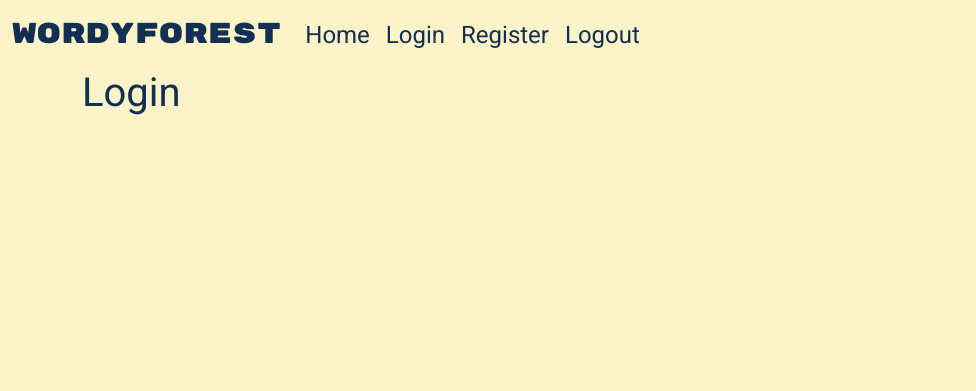
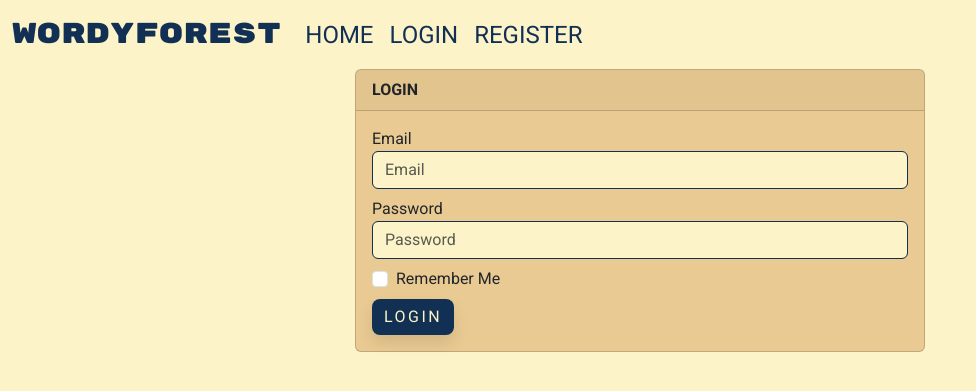
Before and after one commit to cuberkam/wordyforest, a Django app: page /auth/login/ in a window 1280 px wide. Shown: the top 391 px of the page, without its empty margins (0-976 px from the left). Run offline with Django 4.2, Linux system fonts and the light colour scheme; some libraries are stand-ins or nearby versions.

Commit message:
Add login, register, logout

```diff
--- a/static/css/base.css
+++ b/static/css/base.css
@@ -156,7 +156,7 @@ body {
 }
 
 .p-20 {
-    padding: 1.25rem;
+    padding: 1rem;
 }
 
 .a-text {
@@ -572,3 +572,7 @@ body::-webkit-scrollbar-thumb {
 }
 
 /* #endregion 404 */
+
+li {
+    text-decoration: none;
+}
--- a/templates/base.html
+++ b/templates/base.html
@@ -14,6 +14,17 @@
 <body>
   {% include "includes/navbar.html" %}
   <div class="container">
+    {% if messages %}
+
+    {% for message in messages %}
+    {% if message.tags == "info" %}
+    <div class="alert alert-danger">{{ message }}</div>
+    {% else %}
+    <div class="alert alert-{{ message.tags }}">{{ message }}</div>
+    {% endif %}
+    {% endfor %}
+    {% endif %}
+
     {% block content %} {% endblock %}
   </div>
   <script src="{% static 'js/bootstrap.min.js'%}"></script>
--- a/templates/includes/navbar.html
+++ b/templates/includes/navbar.html
@@ -4,21 +4,32 @@
       aria-controls="navbarTogglerDemo01" aria-expanded="false" aria-label="Toggle navigation">
       <span class="navbar-toggler-icon"></span>
     </button>
-    <div class="collapse navbar-collapse" id="navbarTogglerDemo01">
+    <div class="collapse navbar-collapse">
       <a class="navbar-brand logo" href="{% url 'index' %}">WORDYFOREST</a>
       <ul class="navbar-nav mb-2 mb-lg-0 mt-0">
         <li class="nav-item">
-          <a class="nav-link link py-0" href="{% url 'index' %}">Home</a>
+          <a class="nav-link link py-0" href="{% url 'index' %}">HOME</a>
+        </li>
+        {% if request.user.is_authenticated %}
+        <li class="nav-item">
+          <span class="nav-link link py-0">{{request.user}}</span>
+        </li>
+        {% if request.user.is_superuser %}
+        <li class="nav-item">
+          <a class="nav-link link py-0" href="/admin/" target="_blank">ADMIN PANEL</a>
+        </li>
+        {% endif %}
+        <li class="nav-item">
+          <a class="nav-link link py-0" href="{% url 'logout' %}">LOGOUT</a>
+        </li>
+        {% else %}
+        <li class="nav-item">
+          <a class="nav-link link py-0" href="{% url 'login' %}">LOGIN</a>
         </li>
         <li class="nav-item">
-          <a class="nav-link link py-0" href="{% url 'login' %}">Login</a>
+          <a class="nav-link link py-0" href="{% url 'register' %}">REGISTER</a>
         </li>
-        <li class="nav-item">
-          <a class="nav-link link py-0" href="{% url 'register' %}">Register</a>
-        </li>
-        <li class="nav-item">
-          <a class="nav-link link py-0" href="{% url 'logout' %}">Logout</a>
-        </li>
+        {% endif %}
       </ul>
     </div>
   </div>
--- a/templates/login.html
+++ b/templates/login.html
@@ -1,5 +1,30 @@
 {% extends 'base.html' %}
-{% block title %}Login{% endblock %}
+{% block title %}Login or Register{% endblock %}
 {% block content %}
-<h1>Login</h1>
+<div class="row justify-content-md-center">
+    <div class="col-6 card p-0 ">
+        <div class="card-header fw-bold">
+            LOGIN
+        </div>
+        <div class="card-body">
+            <form method="post">
+                {% csrf_token %}
+                <div class="form-group mb-2">
+                    <label for="InputEmail">Email</label>
+                    {{form.email}}
+                </div>
+                <div class="form-group mb-2">
+                    <label for="InputPassword">Password</label>
+                    {{form.password}}
+                    <!-- <a href="#" class="a-text">Forget my password</a> -->
+                </div>
+                <div class="form-group form-check mb-2">
+                    {{form.rememberme}}
+                    <label class="form-check-label" for="rememberme">Remember Me</label>
+                </div>
+                <button class="button button-light" style="height: auto;">LOGIN</button>
+            </form>
+        </div>
+    </div>
+</div>
 {% endblock %}
--- a/users/forms.py
+++ b/users/forms.py
@@ -1,42 +1,78 @@
 from django import forms
+from django.contrib.auth import get_user_model
 from django.contrib.auth.forms import UserChangeForm, UserCreationForm
-
-from .models import CustomUser
 
 
 class LoginForm(forms.Form):
-    email = forms.CharField(label="Email")
-    password = forms.CharField(label="Password", widget=forms.PasswordInput)
+    email = forms.CharField(
+        max_length=100,
+        min_length=4,
+        label="Email",
+        widget=forms.TextInput(attrs={"class": "form-control", "placeholder": "Email"}),
+    )
+    password = forms.CharField(
+        max_length=16,
+        min_length=8,
+        label="Password",
+        widget=forms.PasswordInput(
+            attrs={"class": "form-control", "placeholder": "Password"}
+        ),
+    )
+    rememberme = forms.BooleanField(
+        label="Remember Me",
+        required=False,
+        widget=forms.CheckboxInput(attrs={"class": "form-check-input"}),
+    )
 
 
 class RegisterForm(forms.Form):
-    email = forms.CharField(max_length=50, label="Email")
+    email = forms.EmailField(
+        label="Email",
+        widget=forms.EmailInput(
+            attrs={"class": "form-control", "placeholder": "Email"}
+        ),
+    )
     password = forms.CharField(
-        max_length=20, label="Password", widget=forms.PasswordInput
+        max_length=16,
+        min_length=8,
+        label="Password",
+        widget=forms.PasswordInput(
+            attrs={"class": "form-control", "placeholder": "Password"}
+        ),
     )
-    password_confirm = forms.CharField(
-        max_length=20, label="Password Confirm", widget=forms.PasswordInput
+    password2 = forms.CharField(
+        max_length=16,
+        min_length=8,
+        label="Password Check",
+        widget=forms.PasswordInput(
+            attrs={"class": "form-control", "placeholder": "Password Check"}
+        ),
     )
 
     def clean(self):
         email = self.cleaned_data.get("email")
         password = self.cleaned_data.get("password")
-        password_confirm = self.cleaned_data.get("password_confirm")
+        password2 = self.cleaned_data.get("password2")
 
-        if password and password_confirm and password != password_confirm:
-            raise forms.ValidationError("Parolalar Eşleşmiyor")
+        if password and password2 and password != password2:
+            raise forms.ValidationError("Passwords do not match")
 
-        values = {"username": email, "password": password}
+        is_user = get_user_model().objects.filter(email=email)
+
+        if is_user.exists():
+            raise forms.ValidationError("This email already in use")
+
+        values = {"email": email, "password": password}
         return values
 
 
 class CustomUserCreationForm(UserCreationForm):
     class Meta:
-        model = CustomUser
+        model = get_user_model()
         fields = ("username", "email")
 
 
 class CustomUserChangeForm(UserChangeForm):
     class Meta:
-        model = CustomUser
+        model = get_user_model()
         fields = ("username", "email")
--- a/users/urls.py
+++ b/users/urls.py
@@ -3,7 +3,7 @@ from django.urls import path
 from . import views
 
 urlpatterns = [
-    path("login/", views.login, name="login"),
+    path("login/", views.login_user, name="login"),
     path("register/", views.register, name="register"),
-    path("logout/", views.logout, name="logout"),
+    path("logout/", views.logout_user, name="logout"),
 ]
--- a/users/views.py
+++ b/users/views.py
@@ -1,13 +1,58 @@
-from django.shortcuts import render
+from django.contrib import messages
+from django.contrib.auth import authenticate, login, logout
+from django.contrib.auth.decorators import login_required
+from django.shortcuts import redirect, render
+
+from . import forms
+from .models import CustomUser
 
 
-def login(request):
-    return render(request, "login.html")
+def login_user(request):
+    form = forms.LoginForm(request.POST or None)
+
+    context = {"form": form}
+
+    if form.is_valid():
+        email = form.cleaned_data.get("email")
+        password = form.cleaned_data.get("password")
+
+        user = authenticate(email=email, password=password)
+
+        if user is None:
+            messages.error(request, "Wrong email or password")
+            return render(request, "login.html", context)
+
+        if form.cleaned_data.get("rememberme"):
+            request.session.set_expiry(1209600)  # 2 Weeks
+
+        login(request, user)
+        return redirect("index")
+
+    return render(request, "login.html", context)
 
 
 def register(request):
-    return render(request, "register.html")
+    form = forms.RegisterForm(request.POST or None)
+    form_errors = dict(form.errors)["__all__"][0]
+
+    if form.is_valid():
+        email = form.cleaned_data.get("email")
+        password = form.cleaned_data.get("password")
+
+        new_user = CustomUser(email=email)
+        new_user.set_password(password)
+
+        new_user.save()
+        login(request, new_user)
+
+        return redirect("index")
+    elif form_errors != "None":
+        messages.error(request, form_errors)
+    context = {"form": form}
+    return render(request, "register.html", context)
 
 
-def logout(request):
-    pass
+@login_required(login_url="auth:login")
+def logout_user(request):
+    logout(request)
+    return redirect("index")
--- a/wordyforest/urls.py
+++ b/wordyforest/urls.py
@@ -17,7 +17,7 @@ from django.contrib import admin
 from django.urls import include, path
 
 urlpatterns = [
-    path("admin/", admin.site.urls),
+    path("admin/", admin.site.urls, name="admin"),
     path("", include("main_page.urls")),
     path("auth/", include("users.urls")),
 ]
```
Also changed, not shown: main_page/views.py (+8 -6 lines), templates/index.html (+3 -17 lines), templates/register.html (+29 -2 lines).
